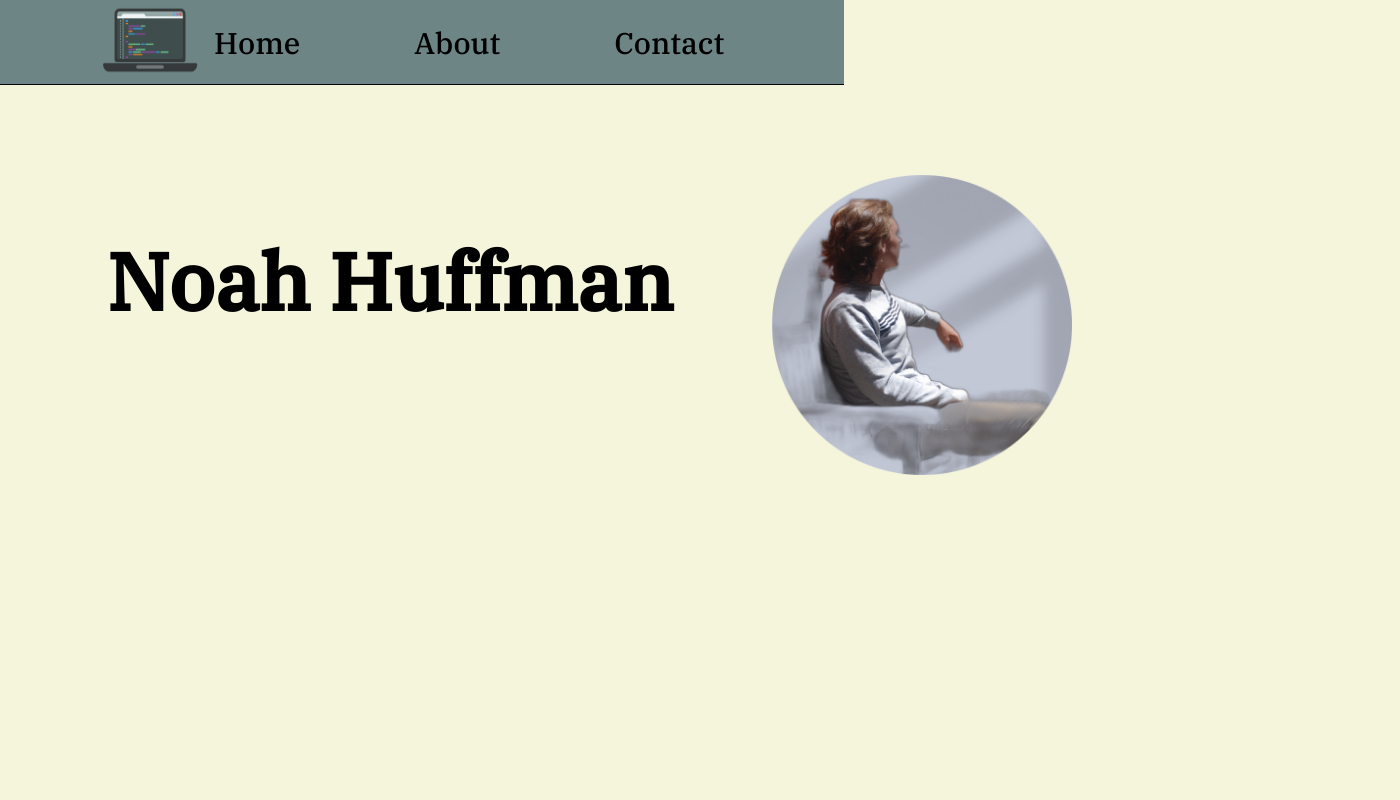
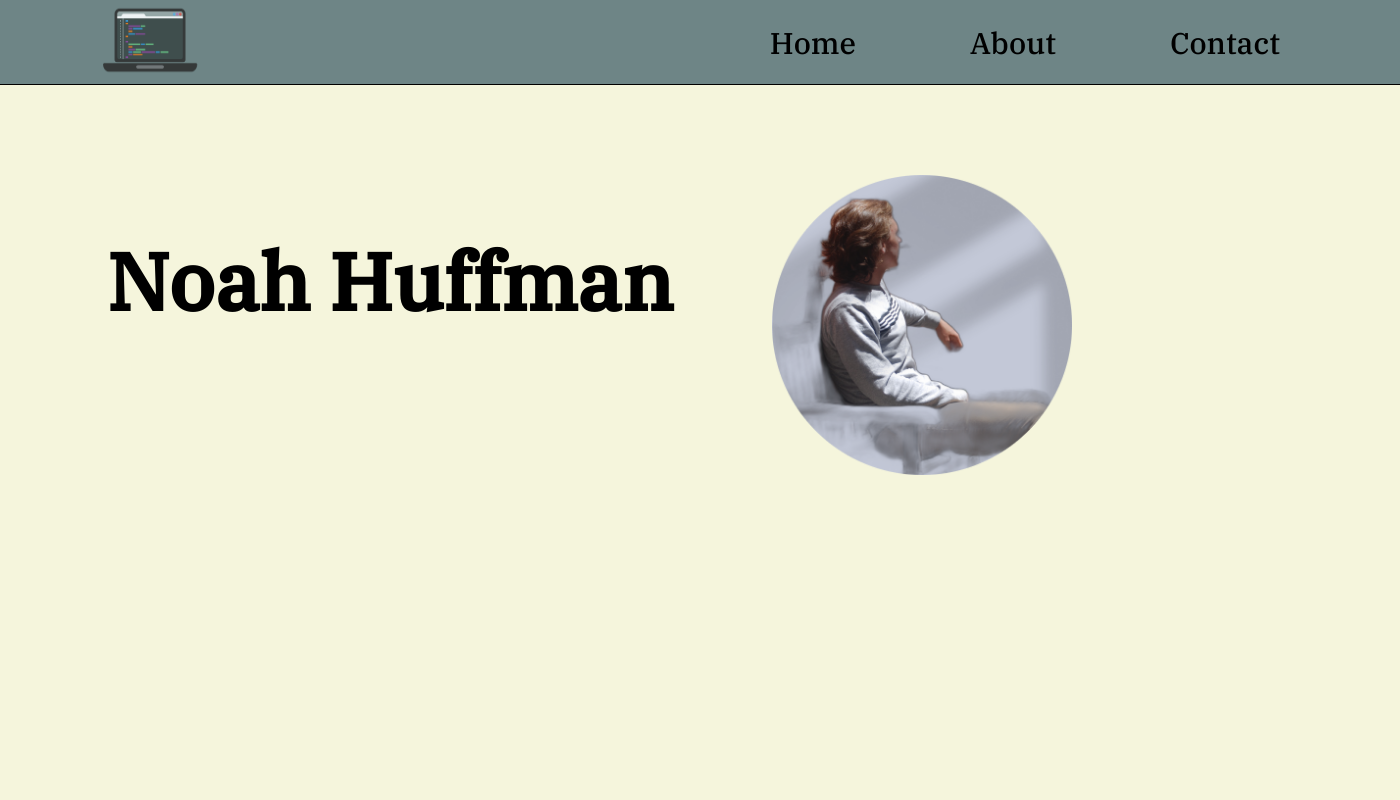
Before and after one commit to NoahHuffman/Portfolio, a Next.js app: page / in a window 1280 px wide. Shown: the top 800 px of the page, 1400 px wide, since content can reach past the window. Built offline with nearby package versions, Linux system fonts and the light colour scheme.

Commit message:
gjdasosma

```diff
--- a/styles/globals.css
+++ b/styles/globals.css
@@ -26,7 +26,7 @@ nav {
   border-bottom: 1px solid rgb(0, 0, 0);
   position: sticky;
   top: 0;
-  width: fit-content;
+  width: 100%;
 }
 
 nav a {
```
